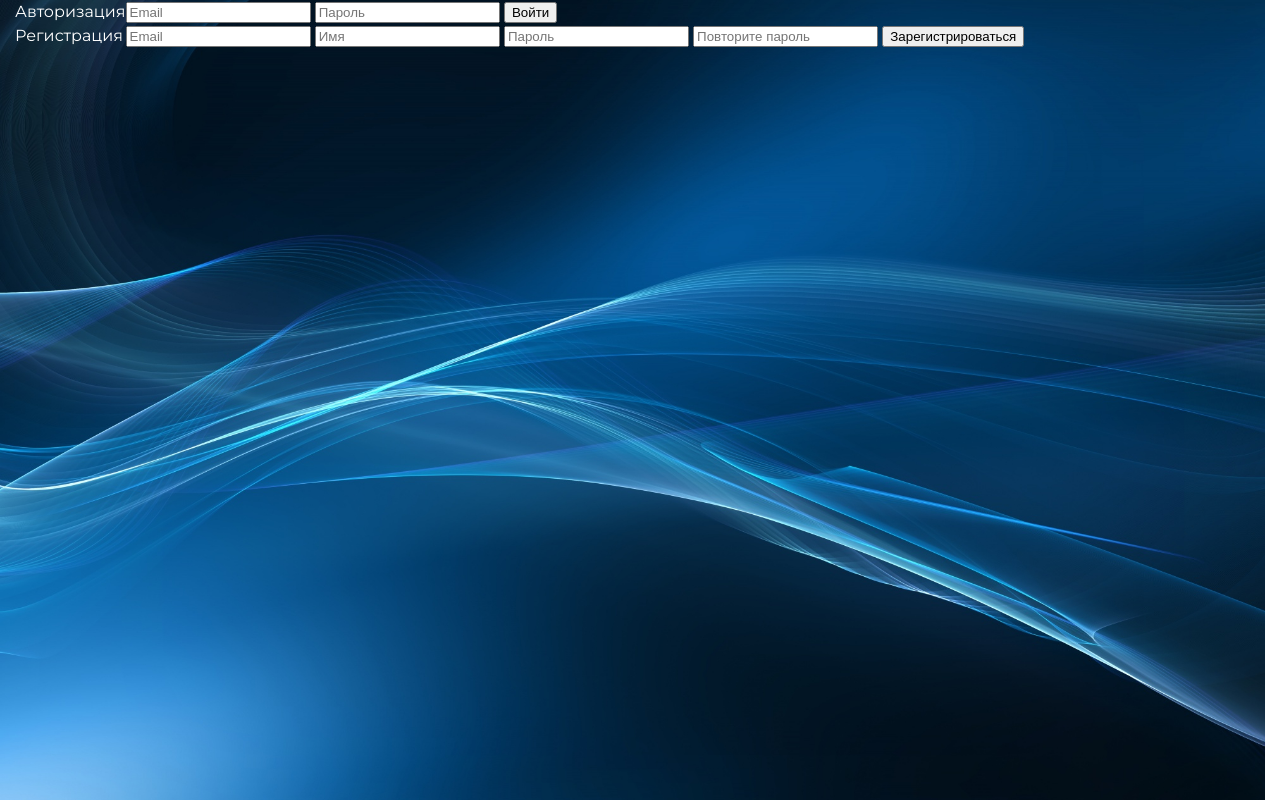
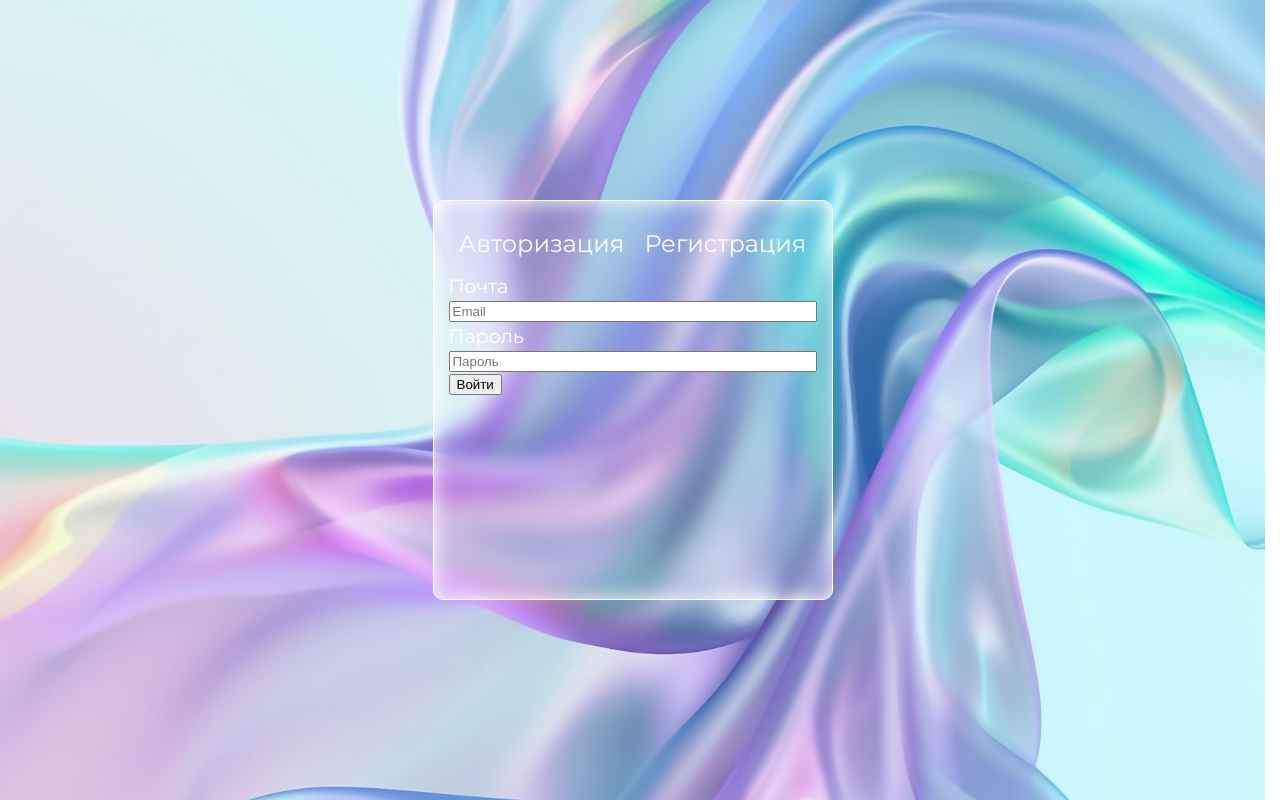
Before and after one commit to ChirkovRoman2017/websocket_chat, a FastAPI app: page /auth/ in a window 1280 px wide. Run offline with FastAPI, Linux system fonts and the light colour scheme; parts of the project's set-up code (start-up, migrations or seed data) failed here and were passed over.

Commit message:
correct auth.html and auth.css

```diff
--- a/app/static/js/auth.js
+++ b/app/static/js/auth.js
@@ -1,14 +1,14 @@
 // Обработка кликов по вкладкам
-document.querySelectorAll('.tab').forEach(tab => {
+document.querySelectorAll('.auth__tab').forEach(tab => {
     tab.addEventListener('click', () => showTab(tab.dataset.tab));
 });
 
 // Функция отображения выбранной вкладки
 function showTab(tabName) {
-    document.querySelectorAll('.tab').forEach(tab => tab.classList.remove('active'));
-    document.querySelectorAll('.form').forEach(form => form.classList.remove('active'));
+    document.querySelectorAll('.auth__tab').forEach(tab => tab.classList.remove('active'));
+    document.querySelectorAll('.auth__form').forEach(form => form.classList.remove('active'));
 
-    document.querySelector(`.tab[data-tab="${tabName}"]`).classList.add('active');
+    document.querySelector(`.auth__tab[data-tab="${tabName}"]`).classList.add('active');
     document.getElementById(`${tabName}Form`).classList.add('active');
 }
 
--- a/app/static/styles/auth.css
+++ b/app/static/styles/auth.css
@@ -192,10 +192,9 @@ svg * {
 }
 body {
   min-height: 100vh;
-  max-width: 100%;
   font-family: "Montserrat";
   font-size: 16px;
-  background-image: url("/static/img/test_bg_2.jpg");
+  background-image: url("/static/img/test_bg_1.jpg");
   background-size: cover;
   background-position: center;
   color: #fff;
@@ -218,5 +217,58 @@ ul {
 
 .container {
   position: relative;
+}
+
+.auth-box {
+  position: relative;
   display: flex;
+  width: 100%;
+  height: 100vh;
+  justify-content: center;
+  align-items: center;
+}
+
+.auth {
+  display: flex;
+  flex-direction: column;
+  height: 400px;
+  max-width: 400px;
+  flex-shrink: 1;
+  flex-grow: 1;
+  padding: 15px;
+  border-radius: 10px;
+  backdrop-filter: blur(10px);
+  background: rgba(255, 255, 255, 0.1);
+  border: 1px solid #fff;
+  box-shadow: 0px 0px 20px inset #fff;
+}
+.auth__tabs {
+  display: flex;
+}
+.auth__tab {
+  flex: 1;
+  text-align: center;
+  padding: 10px;
+  cursor: pointer;
+  font-size: 1.5rem;
+}
+.auth__content {
+  height: 80%;
+}
+.auth__form {
+  display: none;
+}
+.auth__form.active {
+  display: block;
+}
+.auth__field {
+  display: flex;
+  flex-direction: column;
+}
+.auth__label {
+  font-weight: 400;
+  font-size: 1.2rem;
+}
+.auth__button {
+  margin-top: auto;
 }/*# sourceMappingURL=auth.css.map */
--- a/app/static/styles/auth.scss
+++ b/app/static/styles/auth.scss
@@ -4,10 +4,9 @@
 
 body {
     min-height: 100vh;
-    max-width: 100%;
     font-family: $fontFamilyBase;
     font-size: $fontSizeBase;
-    background-image: url('/static/img/test_bg_2.jpg');
+    background-image: url('/static/img/test_bg_1.jpg');
     background-size: cover;
     background-position: center;
     color: $colorWhite;
@@ -30,6 +29,67 @@ ul {
 
 .container {
     position: relative;
+}
+
+.auth-box {
+    position: relative;
     display: flex;
+    width: 100%;
+    height: 100vh;
+    justify-content: center;
+    align-items: center;
+}
 
+.auth {
+    display: flex;
+    flex-direction: column;
+    height: 400px;
+    max-width: 400px;
+    flex-shrink: 1;
+    flex-grow: 1;
+    padding: 15px;
+    border-radius: 10px;
+    backdrop-filter: blur(10px);
+    background: rgba($color: #fff, $alpha: 0.1);
+    border: 1px solid #fff;
+    box-shadow: 0px 0px 20px inset #fff;
+
+    &__tabs {
+        display: flex;
+    }
+
+    &__tab {
+        flex: 1;
+        text-align: center;
+        padding: 10px;
+        cursor: pointer;
+        font-size: 1.5rem;
+    }
+
+    &__content {
+        height: 80%;
+    }
+
+    &__form {
+        display: none;
+
+    }
+
+    &__form.active {
+        display: block;
+    }
+
+    &__field {
+        display: flex;
+        flex-direction: column;
+    }
+
+    &__label {
+        font-weight: 400;
+        font-size: 1.2rem;
+    }
+
+    &__button {
+        margin-top: auto;
+    }
 }
--- a/app/templates/auth.html
+++ b/app/templates/auth.html
@@ -7,24 +7,44 @@
     <link rel="stylesheet" type="text/css" href="{{ url_for('static', path='styles/auth.css') }}">
 </head>
 <body>
-    <div class="container center">
-        <div class="tabs">
-            <div class="tab active" data-tab="login">Авторизация</div>
-            <div class="tab" data-tab="register">Регистрация</div>
-        </div>
-        <div class="content">
-            <form id="loginForm" class="form active">
-                <input type="email" placeholder="Email" required>
-                <input type="password" placeholder="Пароль" required>
-                <button id="loginButton" type="submit">Войти</button>
-            </form>
-            <form id="registerForm" class="form">
-                <input type="email" placeholder="Email" required>
-                <input type="text" placeholder="Имя" required>
-                <input type="password" placeholder="Пароль" required>
-                <input type="password" placeholder="Повторите пароль" required>
-                <button id="registerButton" type="submit">Зарегистрироваться</button>
-            </form>
+    <div class="container center auth-box">
+        <div class="auth">
+            <div class="auth__tabs">
+                <div class="auth__tab active" data-tab="login">Авторизация</div>
+                <div class="auth__tab" data-tab="register">Регистрация</div>
+            </div>
+            <div class="auth__content">
+                <form id="loginForm" class="auth__form active">
+                    <p class="auth__field">
+                        <label class="auth__label" for="loginEmail">Почта</label>
+                        <input class="auth__input" id="loginEmail" type="email" placeholder="Email" required>
+                    </p>
+                    <p class="auth__field">
+                        <label class="auth__label" for="loginPassword">Пароль</label>
+                        <input class="auth__input" id="loginPassword" type="password" placeholder="Пароль" required>
+                    </p>
+                    <button class="auth__button" id="loginButton" type="submit">Войти</button>
+                </form>
+                <form id="registerForm" class="auth__form">
+                    <p class="auth__field">
+                        <label class="auth__label" for="registerEmail">Почта</label>
+                        <input class="auth__input" id="registerEmail" type="email" placeholder="Email" required>
+                    </p>
+                    <p class="auth__field">
+                        <label class="auth__label" for="registerName">Имя</label>
+                        <input class="auth__input" id="registerName" type="text" placeholder="Имя" required>
+                    </p>
+                    <p class="auth__field">
+                        <label class="auth__label" for="registerPassword">Пароль</label>
+                        <input class="auth__input" id="registerPassword" type="password" placeholder="Пароль" required>
+                    </p>
+                    <p class="auth__field">
+                        <label class="auth__label" for="registerPasswordAgain">Повторите пароль</label>
+                        <input class="auth__input" id="registerPasswordAgain" type="password" placeholder="Повторите пароль" required>
+                    </p>
+                    <button class="auth__button" id="registerButton" type="submit">Зарегистрироваться</button>
+                </form>
+            </div>
         </div>
     </div>
 
```
Also changed, not shown: 1 other file.
